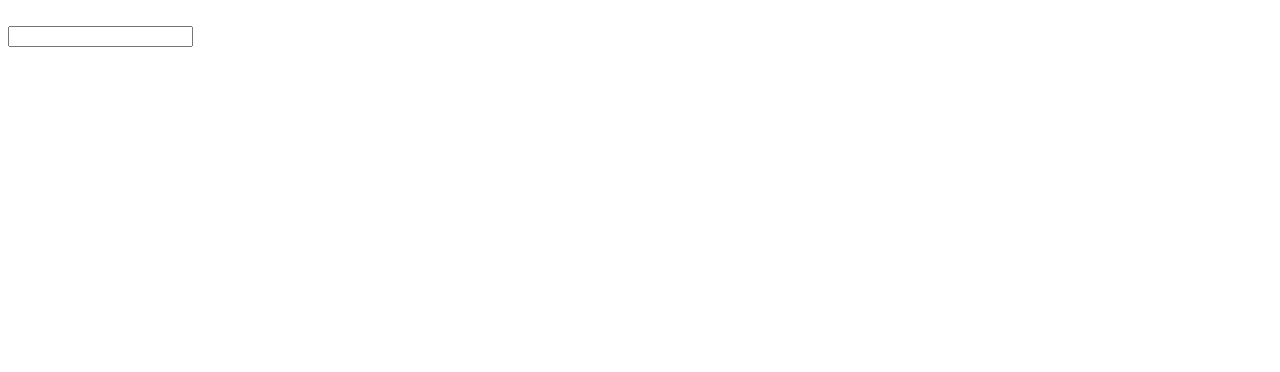
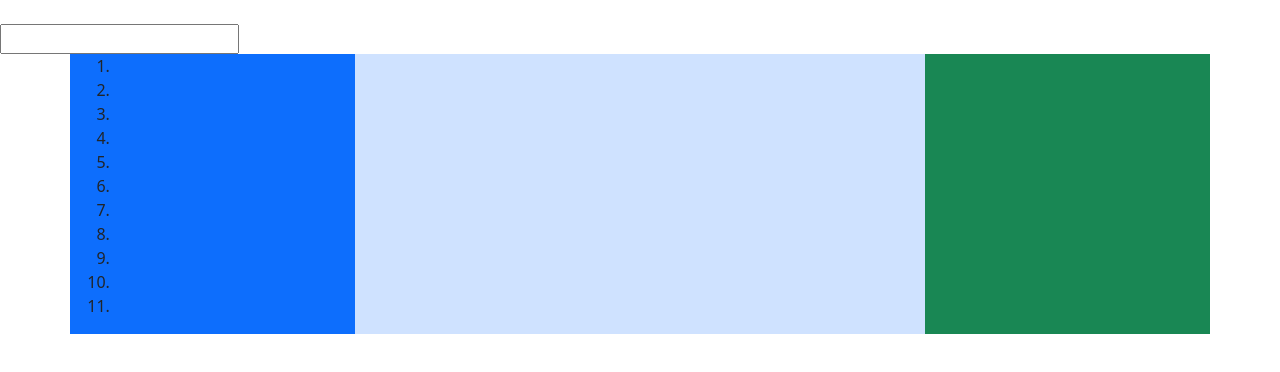
Before and after one commit to adanmarin/retocss, a plain HTML site: page index.html in a window 1280 px wide. Drawn offline with nearby package versions, Linux system fonts and the light colour scheme.

Commit message:
Agregando commentarios para apartados de cada integrante

```diff
--- a/index.html
+++ b/index.html
@@ -4,10 +4,13 @@
     <meta charset="UTF-8">
     <meta http-equiv="X-UA-Compatible" content="IE=edge">
     <meta name="viewport" content="width=device-width, initial-scale=1.0">
+    <link href="https://cdn.jsdelivr.net/npm/bootstrap@5.3.0-alpha3/dist/css/bootstrap.min.css" rel="stylesheet" integrity="sha384-KK94CHFLLe+nY2dmCWGMq91rCGa5gtU4mk92HdvYe+M/SXH301p5ILy+dN9+nJOZ" crossorigin="anonymous">
+    <script src="https://cdn.jsdelivr.net/npm/bootstrap@5.3.0-alpha3/dist/js/bootstrap.bundle.min.js" integrity="sha384-ENjdO4Dr2bkBIFxQpeoTz1HIcje39Wm4jDKdf19U8gI4ddQ3GYNS7NTKfAdVQSZe" crossorigin="anonymous"></script>
     <link rel="stylesheet" href="./css/style.css">
     <title>Dev Community</title>
 </head>
 <body>
+    <!--JAIR START-->
     <header class="header__container">
         <nav class="header__container_nav">
             <div class="header__container_nav_search">
@@ -25,9 +28,49 @@
         </nav>
 
     </header>
-    <main class="main__container">
+    <!--JAIR END-->
+    <main class="container main__container">
+        <div class="row main__container_lead">
+            <!--NAYE START-->
+            <aside class="col bg-primary main__container_lead_left">
+                    <article class="main__container_lead_left_menu">
+                        <ol class="main__container_lead_left_menu_ol">
+                            <li class="main__container_lead_left_menu_ol_items"></li>
+                            <li class="main__container_lead_left_menu_ol_items"></li>
+                            <li class="main__container_lead_left_menu_ol_items"></li>
+                            <li class="main__container_lead_left_menu_ol_items"></li>
+                            <li class="main__container_lead_left_menu_ol_items"></li>
+                            <li class="main__container_lead_left_menu_ol_items"></li>
+                            <li class="main__container_lead_left_menu_ol_items"></li>
+                            <li class="main__container_lead_left_menu_ol_items"></li>
+                            <li class="main__container_lead_left_menu_ol_items"></li>
+                            <li class="main__container_lead_left_menu_ol_items"></li>
+                            <li class="main__container_lead_left_menu_ol_items"></li>
+                        </ol>
+                    </article>
+                    <article ></article>
+                    <article></article>
+                    <article></article>
+                    <article></article>
+                    <article></article>
+            </aside>
+            <!--NAYE END-->
+            <!--RODRI START-->
+            <section class="col-6 bg-primary-subtle main__container_lead_center">
 
+            </section>
+            <!--RODRI END-->
+            <!--JAIR START-->
+            <aside class="col bg-success main__container_lead_right">
 
+            </aside>
+            <!--JAIR END-->
+        </div>
     </main>
+    <!--ARTURO START-->
+    <footer class="footer__container">
+
+    </footer>
+    <!--ARTURO END-->
 </body>
 </html>
```
